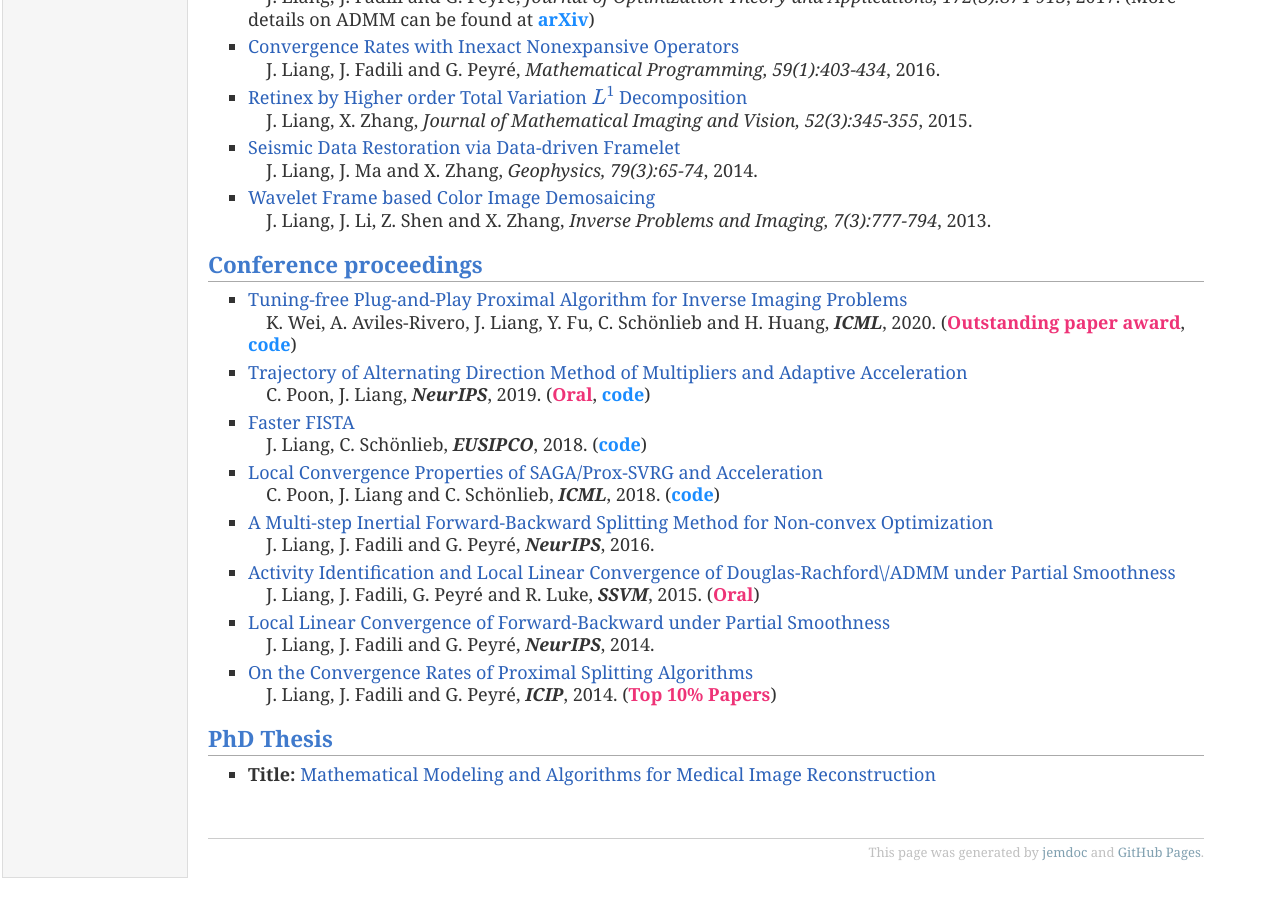
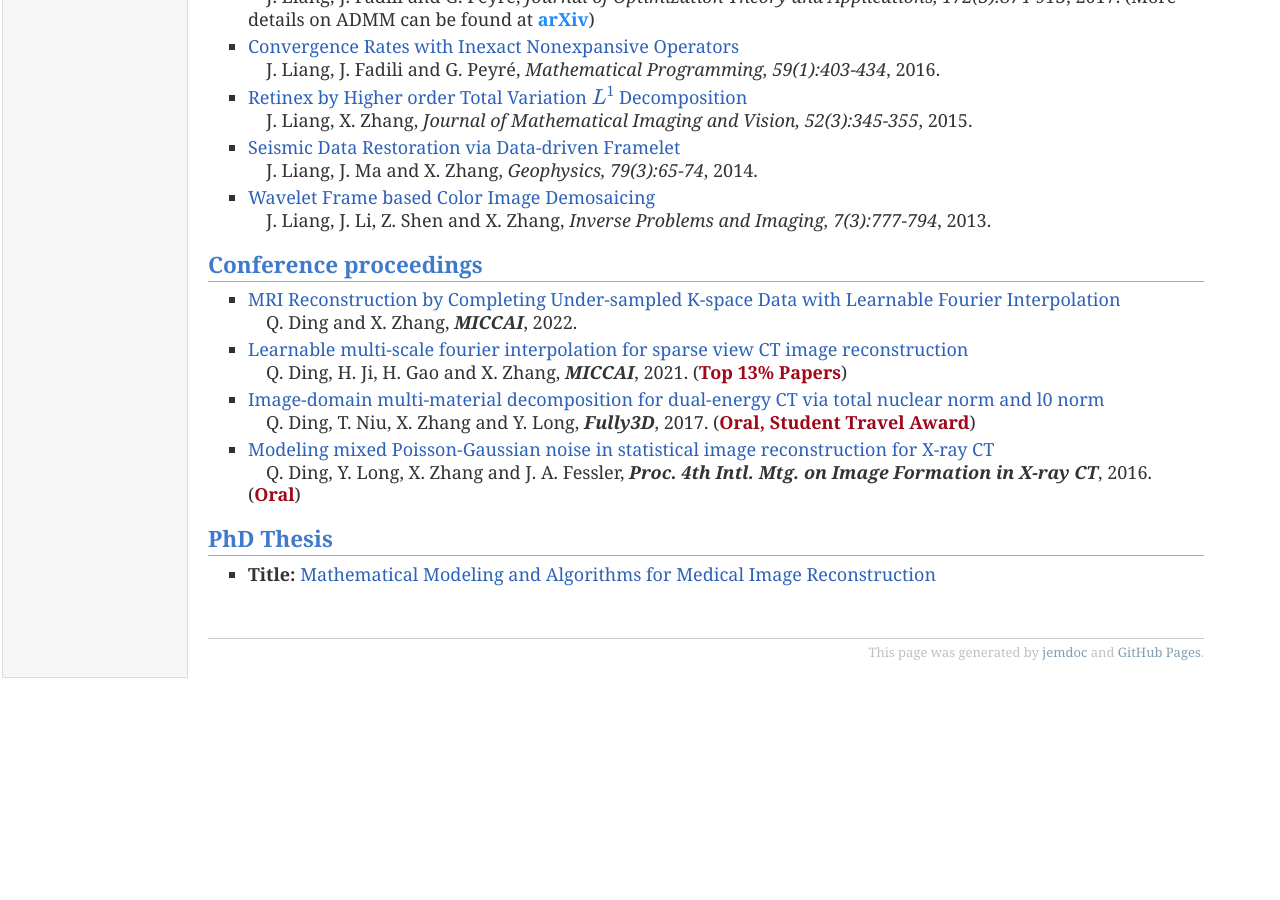
Before and after one commit to QqDing/QqDing.github.io, a Jekyll site: the page built from publication.md, in a window 1280 px wide and 900 px high, scrolled down 903 px. Built offline with Jekyll 4.4.1, drawn with Linux system fonts in a browser that asks for light colours; after the commit the page ends 1603 px from its top, so only the background shows below that.

Commit message:
Update pub_conference.yml

```diff
--- a/_data/pub_conference.yml
+++ b/_data/pub_conference.yml
@@ -1,65 +1,31 @@
-- authors: K. Wei, A. Aviles-Rivero, J. Liang, Y. Fu, C. Schönlieb and H. Huang
-  title: Tuning-free Plug-and-Play Proximal Algorithm for Inverse Imaging Problems
-  venue: ICML
-  year: 2020
-  url: assets/files/conference/PnP.pdf
-  misc: <a href="https://icml.cc/Conferences/2020/Awards"><span style="font-weight:600;color:#ee3377;">Outstanding paper award</span></a>, <a href="https://github.com/Vandermode/TFPnP"><span style="font-weight:600;color:#1a8cff;">code</span></a>
+- authors: Q. Ding and X. Zhang
+  title: MRI Reconstruction by Completing Under-sampled K-space Data with Learnable Fourier Interpolation
+  venue: MICCAI
+  year: 2022
+  url: https://link.springer.com/chapter/10.1007/978-3-031-16446-0_64
+  misc:
+- authors: Q. Ding, H. Ji, H. Gao and X. Zhang
+  title: Learnable multi-scale fourier interpolation for sparse view CT image reconstruction
+  venue: MICCAI
+  year: 2021
+  url: https://link.springer.com/chapter/10.1007/978-3-030-87231-1_28
+  misc: <span style="font-weight:600;color:#9e081a;">Top 13% Papers</span>
 
-- authors: C. Poon, J. Liang
-  title: Trajectory of Alternating Direction Method of Multipliers and Adaptive Acceleration
-  venue: NeurIPS
-  year: 2019
-  url: assets/files/conference/nips19.pdf
-  misc: <span style="font-weight:600;color:#ee3377;">Oral</span>, <a href="https://github.com/jliang993/A3DMM"><span style="font-weight:600;color:#1a8cff;">code</span></a>
+- authors: Q. Ding, T. Niu, X. Zhang and Y. Long
+  title: Image-domain multi-material decomposition for dual-energy CT via total nuclear norm and l0 norm
+  venue: Fully3D
+  year: 2017
+  url: http://www.fully3d.org/2017/index.html?page=proceeding
+  misc: <span style="font-weight:600;color:#9e081a;">Oral, Student Travel Award</span>
 
-- authors: J. Liang, C. Schönlieb
-  title: Faster FISTA
-  venue: EUSIPCO
-  year: 2018
-  url: assets/files/conference/eusipco18.pdf
-  misc: <a href="https://github.com/jliang993/Faster-FISTA"><span style="font-weight:600;color:#1a8cff;">code</span></a>
+- authors: Q. Ding, Y. Long, X. Zhang and J. A. Fessler
+  title: Modeling mixed Poisson-Gaussian noise in statistical image reconstruction for X-ray CT
+  venue: Proc. 4th Intl. Mtg. on Image Formation in X-ray CT
+  year: 2016
+  url: https://web.eecs.umich.edu/~fessler/papers/files/proc/16/web/ding-16-mmp.pdf
+  misc: <span style="font-weight:600;color:#9e081a;">Oral</span>
 
-- authors: C. Poon, J. Liang and C. Schönlieb
-  title: Local Convergence Properties of SAGA/Prox-SVRG and Acceleration
-  venue: ICML
-  year: 2018
-  url: assets/files/conference/icml18.pdf
-  misc: <a href="https://github.com/jliang993/Local-VRSGD"><span style="font-weight:600;color:#1a8cff;">code</span></a>
 
-- authors: J. Liang, J. Fadili and G. Peyré
-  title: A Multi-step Inertial Forward-Backward Splitting Method for Non-convex Optimization
-  venue: NeurIPS
-  year: 2016
-  url: assets/files/conference/nips16.pdf
-  misc:
-
-# - authors: J. Liang, J. Fadili and G. Peyré
-#   title: Identification en Temps Fini et Convergence Linéaire Locale de l'Algorithme Proximal Implicite-Explicite Inertiel
-#   venue: Colloque sur le Traitement du Signal et des Images (<span style="font-weight:600;">GRETSI</span>)
-#   year: 2015
-#   url: assets/files/conference/gretsi15.pdf
-#   misc: <span style="font-weight:600;color:#ee3377;">Oral</span>
-
-- authors: J. Liang, J. Fadili, G. Peyré and R. Luke
-  title: Activity Identification and Local Linear Convergence of Douglas-Rachford\/ADMM under Partial Smoothness
-  venue: SSVM
-  year: 2015
-  url: assets/files/conference/ssvm15.pdf
-  misc: <span style="font-weight:600;color:#ee3377;">Oral</span>
-
-- authors: J. Liang, J. Fadili and G. Peyré
-  title: Local Linear Convergence of Forward-Backward under Partial Smoothness
-  venue: NeurIPS
-  year: 2014
-  url: assets/files/conference/nips14.pdf
-  misc:
-
-- authors: J. Liang, J. Fadili and G. Peyré
-  title: On the Convergence Rates of Proximal Splitting Algorithms
-  venue: ICIP
-  year: 2014
-  url: assets/files/conference/icip14.pdf
-  misc: <span style="font-weight:600;color:#ee3377;">Top 10% Papers</span>
 
 
  # - authors:
```
